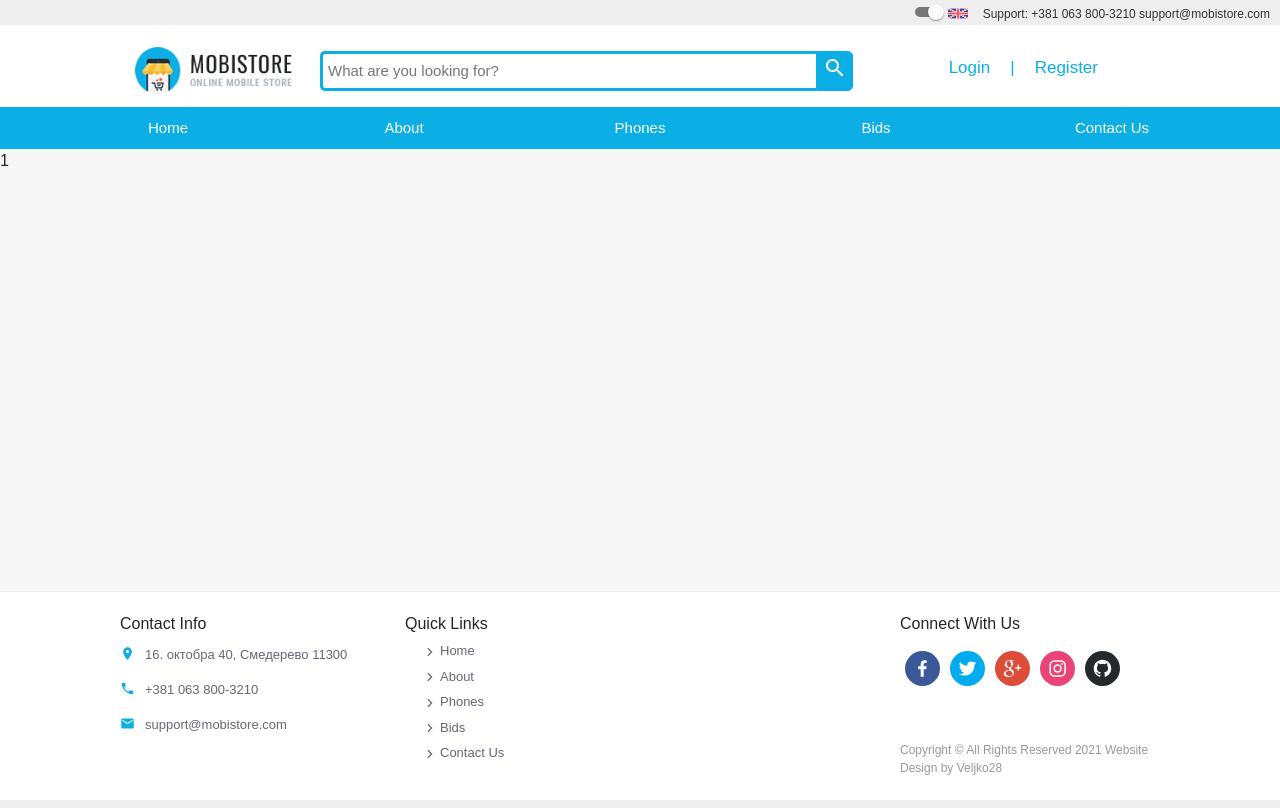
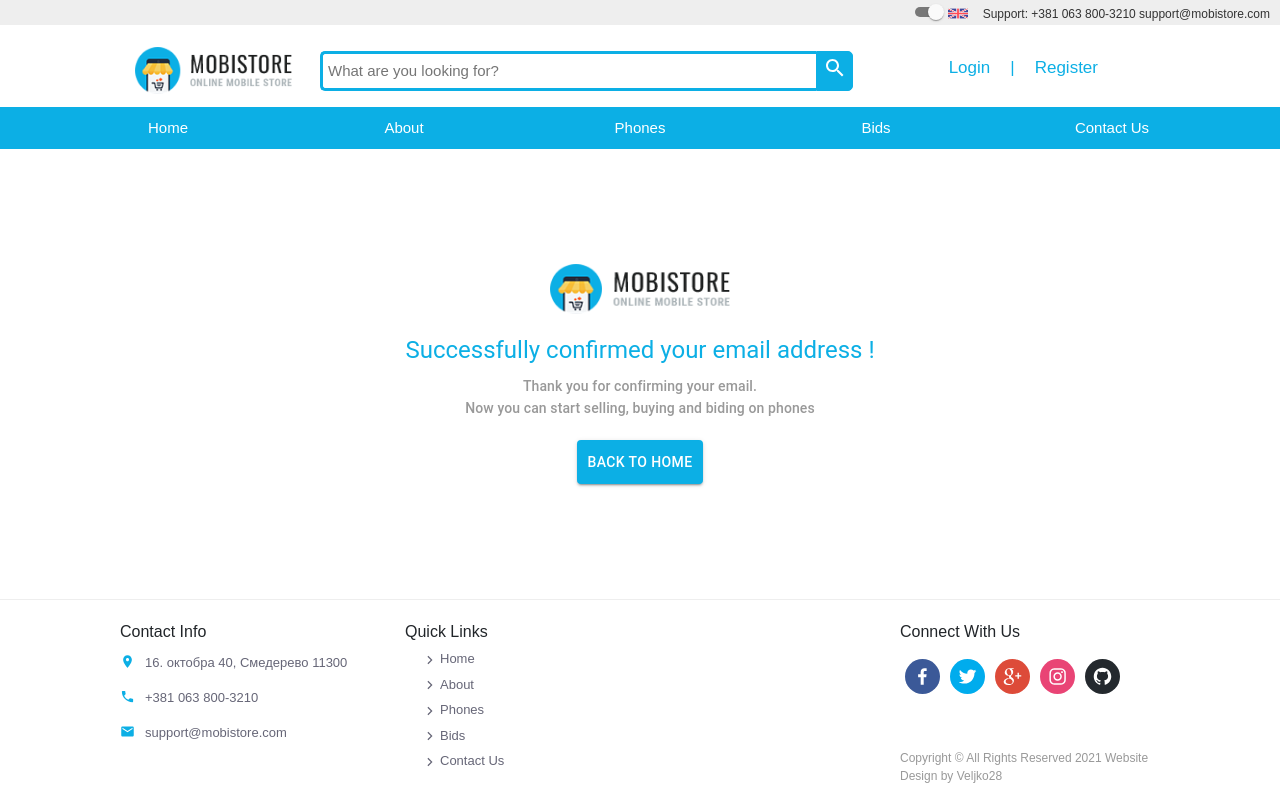
Before and after one commit to Veljko28/Phone-Ui, a Next.js app: page /confirmemail/1 in a window 1280 px wide. Built offline with nearby package versions, Linux system fonts and the light colour scheme; a web font is replaced by a local one.

Commit message:
creating confirmed email page

```diff
--- a/pages/confirmemail/[id].tsx
+++ b/pages/confirmemail/[id].tsx
@@ -1,17 +1,32 @@
+import React from 'react'
+import Image from 'next/image'
+import Link from 'next/link'
 import { useRouter } from 'next/router'
-import React from 'react'
+import { Grid, Typography, Button } from '@material-ui/core';
+import {blue, dark_gray, white} from '../../constants/CustomColors';
+import NotFound from '../../components/NotFound';
 
 const ConfirmEmail = () => {
 
   const router = useRouter();
 
   const id = router.query['id'];
+  const valid = true;
 
-  return (
-    <div>
-      {id}
-    </div>
-  )
+  return valid ? (
+    <Grid container
+    style={{display: 'flex', flexDirection: 'column',
+    alignItems: 'center',justifyContent: 'center',
+    backgroundColor: white, minHeight: 450}}>
+      <Image src="/logo.png" width="180px" height="50px"/>
+      <Typography variant="h5" style={{color: blue, marginTop: 20}}>Successfully confirmed your email address !</Typography>
+      <Typography variant="subtitle2" style={{color: dark_gray, marginTop: 10, marginBottom: 20, textAlign: 'center'}}>
+        Thank you for confirming your email. <br/>Now you can start selling, buying and biding on phones</Typography>
+      <Link href="/">
+        <Button variant="contained" style={{backgroundColor: blue, color: white, padding: 10}}>Back to Home</Button>
+      </Link>
+    </Grid>
+  ) : <NotFound/>
 }
 
 export default ConfirmEmail
```
